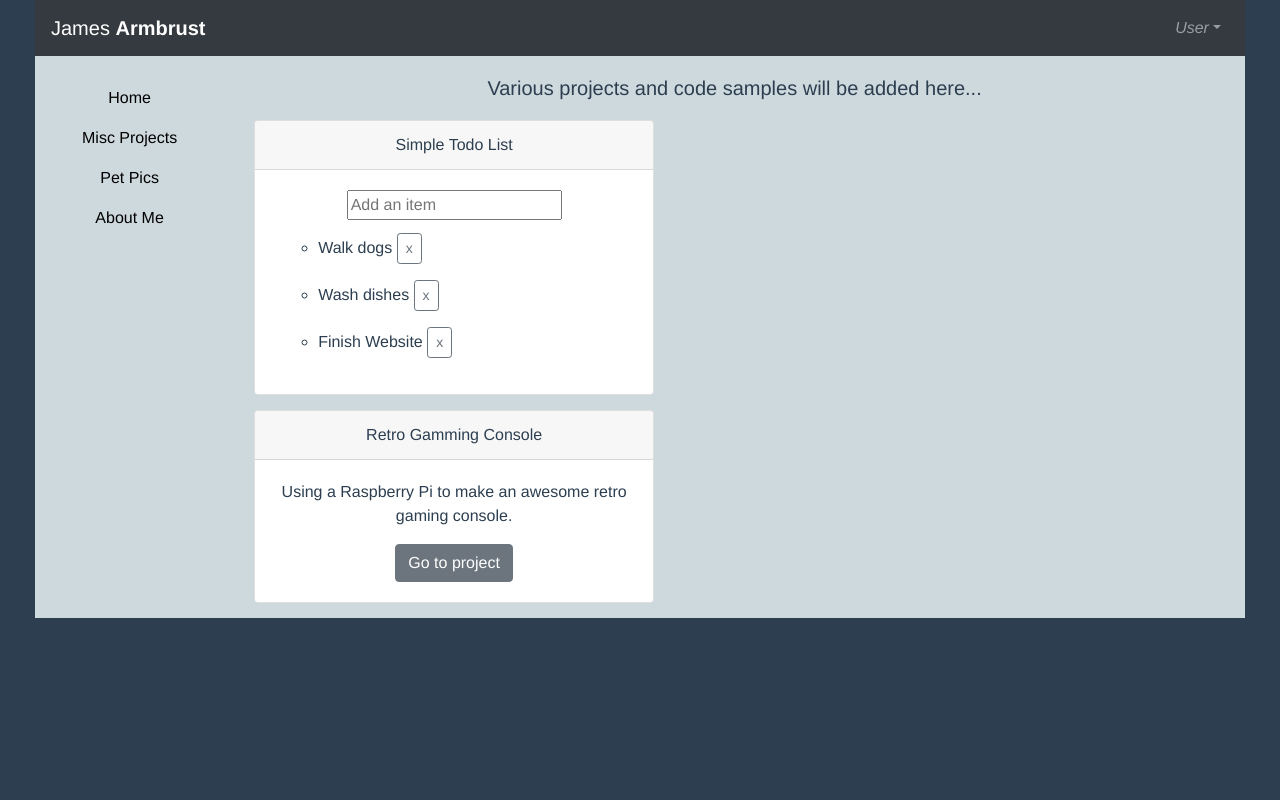
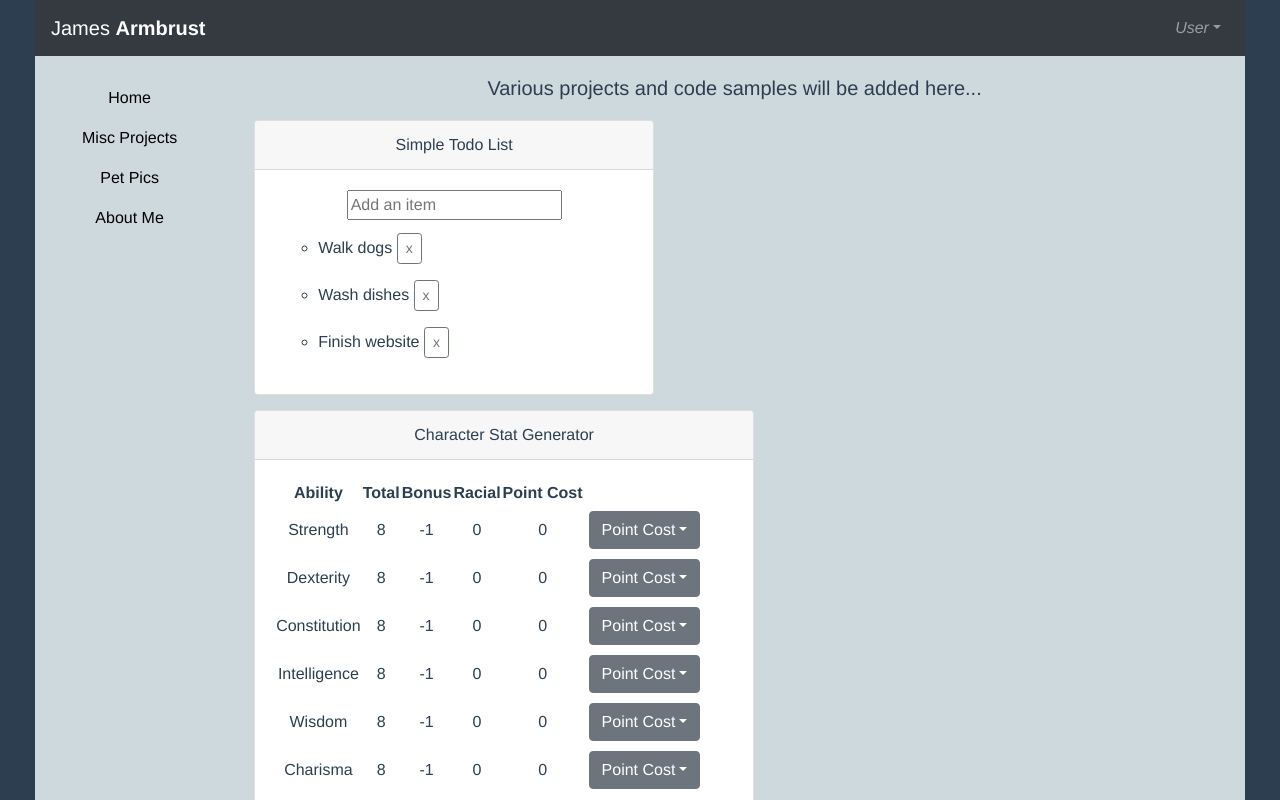
Before and after one commit to jarmbrust/homepage1, a Vue app: page /#/miscprojects in a window 1280 px wide. Shown: the top 800 px of the page. Built offline with nearby package versions, Linux system fonts and the light colour scheme.

Commit message:
in progress on stat tool

```diff
--- a/src/components/MiscProjects.vue
+++ b/src/components/MiscProjects.vue
@@ -7,6 +7,13 @@
       style="max-width: 400px;"
     >
       <todo-list/>
+    </b-card >
+    <b-card
+      header="Character Stat Generator"
+      class="text-center project-card"
+      style="max-width: 500px;"
+    >
+      <stats-tool/>
     </b-card>
     <b-card
       header="Retro Gamming Console"
@@ -20,11 +27,13 @@
 </template>
 
 <script>
-import TodoList from '@/todolist/components/AppTodoList'
+import TodoList from '@/todolist/AppTodoList'
+import StatsTool from '@/statsTool/AppStatsTool'
 
 export default {
   components: {
-    todoList: TodoList
+    todoList: TodoList,
+    statsTool: StatsTool
   }
 }
 </script>
--- a/src/router/index.js
+++ b/src/router/index.js
@@ -4,7 +4,7 @@ import HomePage from '@/components/HomePage'
 import MiscProjects from '@/components/MiscProjects'
 import PetPics from '@/components/PetPics'
 import AboutMe from '@/components/AboutMe'
-import TodoList from '@/todolist/components/AppTodoList'
+import TodoList from '@/todolist/AppTodoList'
 
 Vue.use(Router)
 
--- /dev/null
+++ b/src/statsTool/AppStatsTool.vue
@@ -0,0 +1,19 @@
+<template>
+  <div id="app">
+    <stats></stats>
+  </div>
+</template>
+
+<script>
+import Stats from './components/Stats.vue'
+
+export default {
+  components: {
+    stats: Stats
+  }
+}
+</script>
+
+<style scoped>
+
+</style>
--- /dev/null
+++ b/src/statsTool/components/Stats.vue
@@ -0,0 +1,74 @@
+<template>
+  <div>
+    <table>
+      <thead>
+        <tr>
+          <th scope="col">Ability</th>
+          <th scope="col">Total</th>
+          <th scope="col">Bonus</th>
+          <th scope="col">Racial</th>
+          <th scope="col">Point Cost</th>
+          <th scope="col"></th>
+        </tr>
+      </thead>
+      <tbody>
+        <tr v-for="(stat, index) in baseStats" :key="stat.id" >
+          <td>{{ stat.id }}</td>
+          <td>{{ stat.val }}</td>
+          <td>{{ Math.floor(((Number(stat.val)) - 10)/2) }}</td>
+          <td>{{ 0 }}</td>
+          <td>{{ 0 }}</td>
+          <td>
+            <b-dropdown
+              id="ddown1"
+              text="Point Cost"
+              class="m-md-1"
+            >
+              <b-dropdown-item v-for="num in cost" :key="num" @click="modifyStat(stat.id, stat.val, num, index)">{{ num }}</b-dropdown-item>
+            </b-dropdown>
+          </td>
+        </tr>
+      </tbody>
+    </table>
+  </div>
+</template>
+
+<script>
+// import raceAbilities from './../data/racialBonuses'
+
+export default {
+  data () {
+    return {
+      baseStats: [
+        { id: 'Strength', val: 8 },
+        { id: 'Dexterity', val: 8 },
+        { id: 'Constitution', val: 8 },
+        { id: 'Intelligence', val: 8 },
+        { id: 'Wisdom', val: 8 },
+        { id: 'Charisma', val: 8 }
+      ],
+      points: 27,
+      cost: {
+        8: 0,
+        9: 1,
+        10: 2,
+        11: 3,
+        12: 4,
+        13: 5,
+        14: 7,
+        15: 9
+      }
+    }
+  },
+  methods: {
+    modifyStat (id, val, num, index) {
+      const value = Object.keys(this.cost).find(key => this.cost[key] === num)
+      this.baseStats[index].val = value
+    }
+  }
+}
+</script>
+
+<style scoped>
+
+</style>
--- /dev/null
+++ b/src/statsTool/data/racialBonuses.js
@@ -0,0 +1,8 @@
+export default [
+  {'Default': {'Str': 0, 'Dex': 0, 'Con': 0, 'Int': 0, 'Wis': 0, 'Chr': 0}},
+  {'Human': {'Str': 1, 'Dex': 1, 'Con': 1, 'Int': 1, 'Wis': 1, 'Chr': 1}},
+  {'Wood Elf': {'Str': 0, 'Dex': 2, 'Con': 0, 'Int': 0, 'Wis': 1, 'Chr': 0}},
+  {'Hill Dwarf': {'Str': 0, 'Dex': 0, 'Con': 2, 'Int': 0, 'Wis': 1, 'Chr': 0}},
+  {'Rock Gnome': {'Str': 0, 'Dex': 0, 'Con': 1, 'Int': 2, 'Wis': 0, 'Chr': 0}},
+  {'Tiefling': {'Str': 0, 'Dex': 0, 'Con': 0, 'Int': 1, 'Wis': 0, 'Chr': 2}}
+]
--- a/src/todolist/components/AppTodoList.vue
+++ b/src/todolist/AppTodoList.vue
@@ -30,7 +30,7 @@ export default {
         },
         {
           id: 2,
-          title: 'Finish Website'
+          title: 'Finish website'
         }
       ],
       nextTodoId: 3
```
Also changed, not shown: .eslintrc.js.
